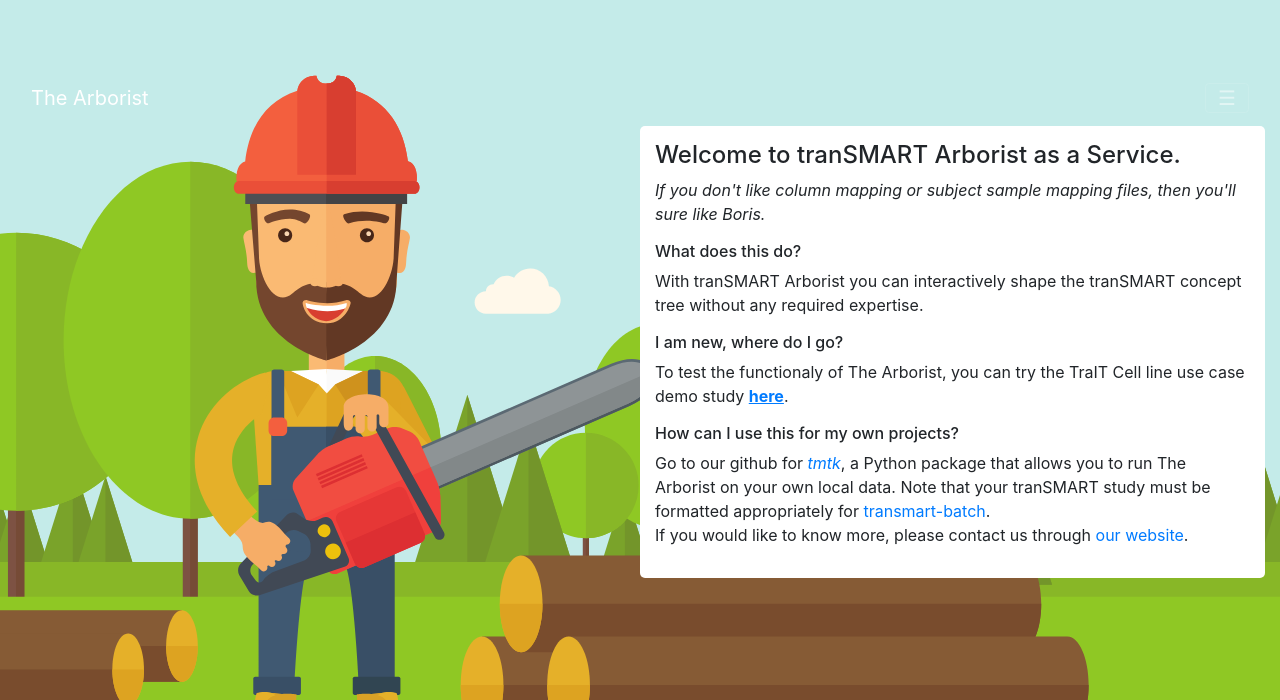
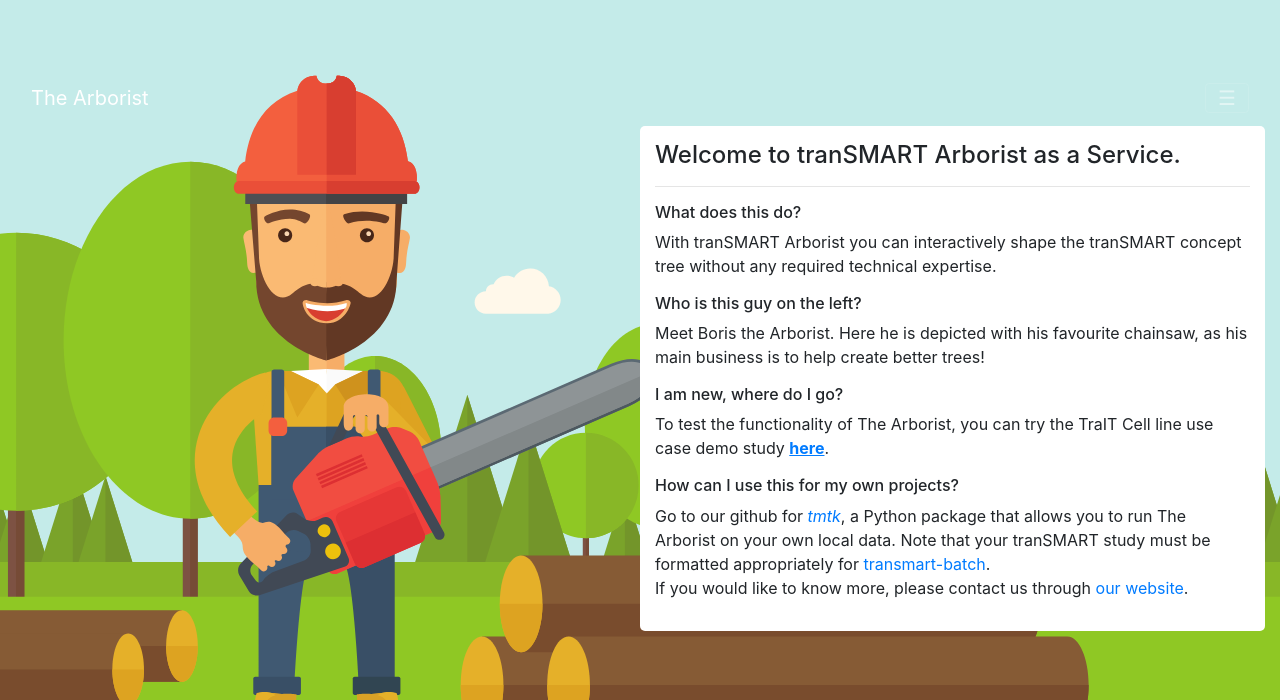
Before and after one commit to thehyve/arborist, a Django app: page / in a window 1280 px wide. Shown: the top 700 px of the page. Run offline with Django 3.2, Linux system fonts and the light colour scheme; parts of the project's set-up code (start-up, migrations or seed data) failed here and were passed over; some libraries are stand-ins or nearby versions.

Commit message:
Better home page message

```diff
--- a/baas/templates/pages/home.html
+++ b/baas/templates/pages/home.html
@@ -4,13 +4,15 @@
 {% block content %}
 <div class="list-viewport">
   <h4>Welcome to tranSMART Arborist as a Service.</h4>
-    <p><i>If you don't like column mapping or subject sample mapping files, then you'll sure like Boris.</i></p>
+  <hr>
+  <h6>What does this do?</h6>
+    <p>With tranSMART Arborist you can interactively shape the tranSMART concept tree without any required technical expertise.</p>
 
-  <h6>What does this do?</h6>
-    <p>With tranSMART Arborist you can interactively shape the tranSMART concept tree without any required expertise.
-      </p>
+  <h6>Who is this guy on the left?</h6>
+    <p>Meet Boris the Arborist. Here he is depicted with his favourite chainsaw, as his main business is to help create better trees!</p>
+
   <h6>I am new, where do I go?</h6>
-    <p>To test the functionaly of The Arborist, you can try the TraIT Cell line use case demo
+    <p>To test the functionality of The Arborist, you can try the TraIT Cell line use case demo
       study <a href="{% url 'demo' %}"><u><b>here</b></u></a>.
     </p>
 
```
